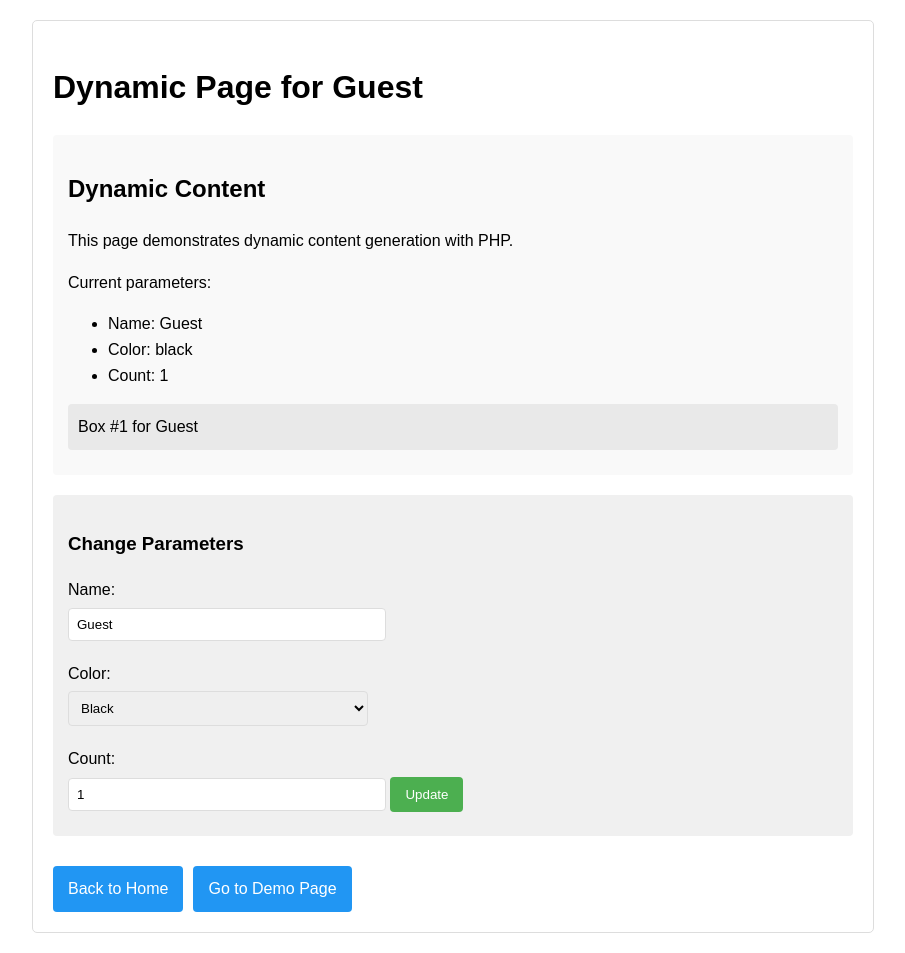
After one commit to davidroman0O/frango, a PHP site: page /dynamic in a window 1280 px wide. The commit adds this page. Shown: the whole page, without its empty margins (187-1092 px from the left). Run offline with PHP 8.4, Linux system fonts and the light colour scheme.

Commit message:
dynamic content

```diff
--- /dev/null
+++ b/playground/multi-page/pages/dynamic.php
@@ -0,0 +1,134 @@
+<?php
+// Get parameters from URL
+$name = $_GET['name'] ?? 'Guest';
+$color = $_GET['color'] ?? 'black';
+$count = (int)($_GET['count'] ?? 1);
+?>
+<!DOCTYPE html>
+<html>
+<head>
+    <title>Dynamic Page - PHP Multi-Page Example</title>
+    <style>
+        body {
+            font-family: Arial, sans-serif;
+            margin: 0;
+            padding: 20px;
+            line-height: 1.6;
+        }
+        .container {
+            max-width: 800px;
+            margin: 0 auto;
+            padding: 20px;
+            border: 1px solid #ddd;
+            border-radius: 5px;
+        }
+        h1 {
+            color: <?php echo htmlspecialchars($color); ?>;
+        }
+        .dynamic-content {
+            background-color: #f9f9f9;
+            padding: 15px;
+            border-radius: 4px;
+            margin: 20px 0;
+        }
+        .box {
+            margin: 10px 0;
+            padding: 10px;
+            background-color: #e9e9e9;
+            border-radius: 4px;
+        }
+        .nav-links {
+            margin-top: 30px;
+            display: flex;
+            gap: 10px;
+        }
+        a {
+            display: inline-block;
+            padding: 10px 15px;
+            background-color: #2196F3;
+            color: white;
+            text-decoration: none;
+            border-radius: 4px;
+        }
+        a:hover {
+            background-color: #0b7dda;
+        }
+        form {
+            margin-top: 20px;
+            padding: 15px;
+            background-color: #f0f0f0;
+            border-radius: 4px;
+        }
+        label {
+            display: block;
+            margin: 10px 0 5px;
+        }
+        input, select {
+            padding: 8px;
+            margin-bottom: 10px;
+            border: 1px solid #ddd;
+            border-radius: 4px;
+            width: 100%;
+            max-width: 300px;
+        }
+        button {
+            padding: 10px 15px;
+            background-color: #4CAF50;
+            color: white;
+            border: none;
+            border-radius: 4px;
+            cursor: pointer;
+        }
+        button:hover {
+            background-color: #45a049;
+        }
+    </style>
+</head>
+<body>
+    <div class="container">
+        <h1>Dynamic Page for <?php echo htmlspecialchars($name); ?></h1>
+
+        <div class="dynamic-content">
+            <h2>Dynamic Content</h2>
+            <p>This page demonstrates dynamic content generation with PHP.</p>
+            <p>Current parameters:</p>
+            <ul>
+                <li>Name: <?php echo htmlspecialchars($name); ?></li>
+                <li>Color: <?php echo htmlspecialchars($color); ?></li>
+                <li>Count: <?php echo $count; ?></li>
+            </ul>
+
+            <?php for($i = 0; $i < $count; $i++): ?>
+                <div class="box">
+                    Box #<?php echo $i + 1; ?> for <?php echo htmlspecialchars($name); ?>
+                </div>
+            <?php endfor; ?>
+        </div>
+
+        <form action="/dynamic" method="GET">
+            <h3>Change Parameters</h3>
+            <label for="name">Name:</label>
+            <input type="text" id="name" name="name" value="<?php echo htmlspecialchars($name); ?>">
+
+            <label for="color">Color:</label>
+            <select id="color" name="color">
+                <option value="black" <?php if($color == 'black') echo 'selected'; ?>>Black</option>
+                <option value="red" <?php if($color == 'red') echo 'selected'; ?>>Red</option>
+                <option value="blue" <?php if($color == 'blue') echo 'selected'; ?>>Blue</option>
+                <option value="green" <?php if($color == 'green') echo 'selected'; ?>>Green</option>
+                <option value="purple" <?php if($color == 'purple') echo 'selected'; ?>>Purple</option>
+            </select>
+
+            <label for="count">Count:</label>
+            <input type="number" id="count" name="count" min="1" max="10" value="<?php echo $count; ?>">
+
+            <button type="submit">Update</button>
+        </form>
+
+        <div class="nav-links">
+            <a href="/">Back to Home</a>
+            <a href="/demo">Go to Demo Page</a>
+        </div>
+    </div>
+</body>
+</html>
```
Also changed, not shown: playground/multi-page/pages/demo.php (+12 -2 lines), playground/multi-page/pages/index.php (+12 -2 lines), 1 other file.
